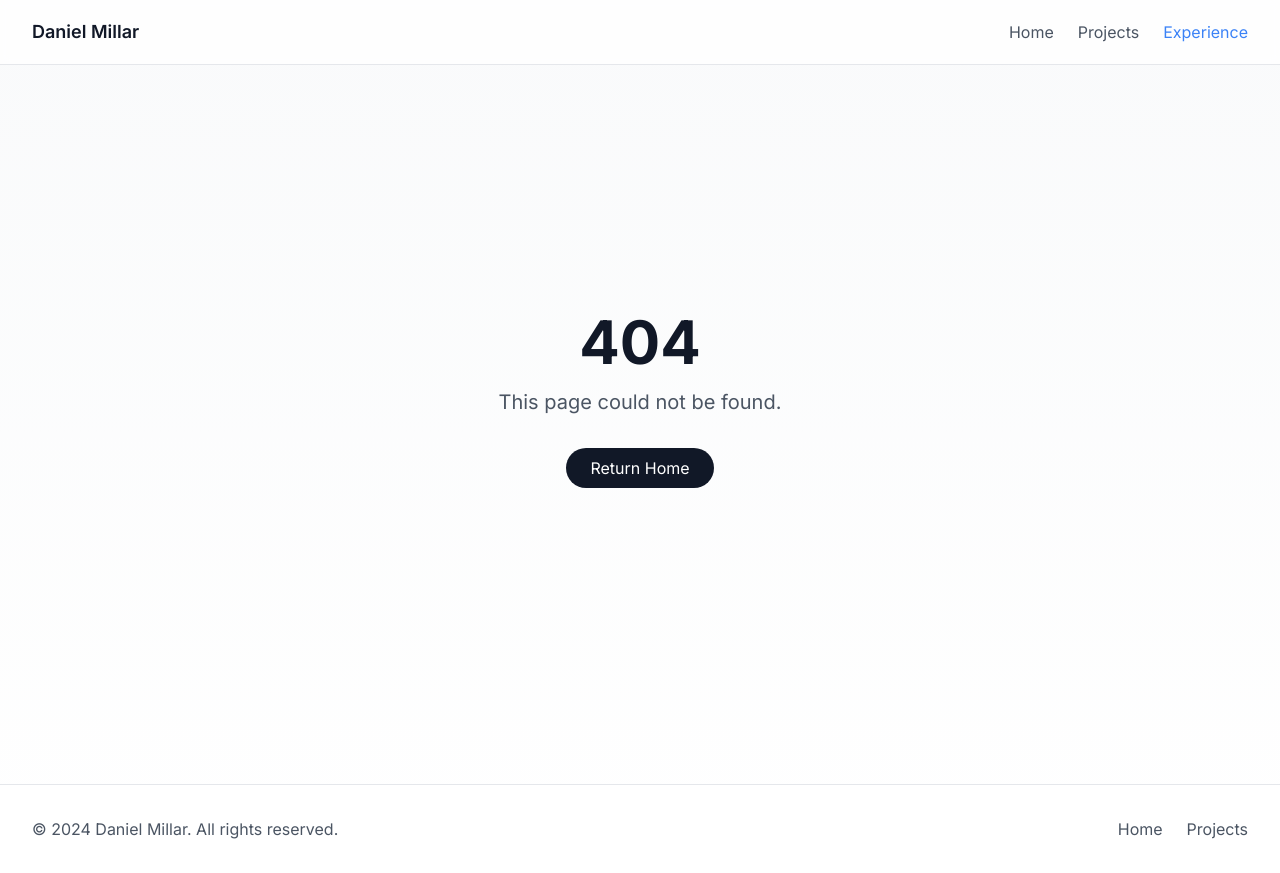
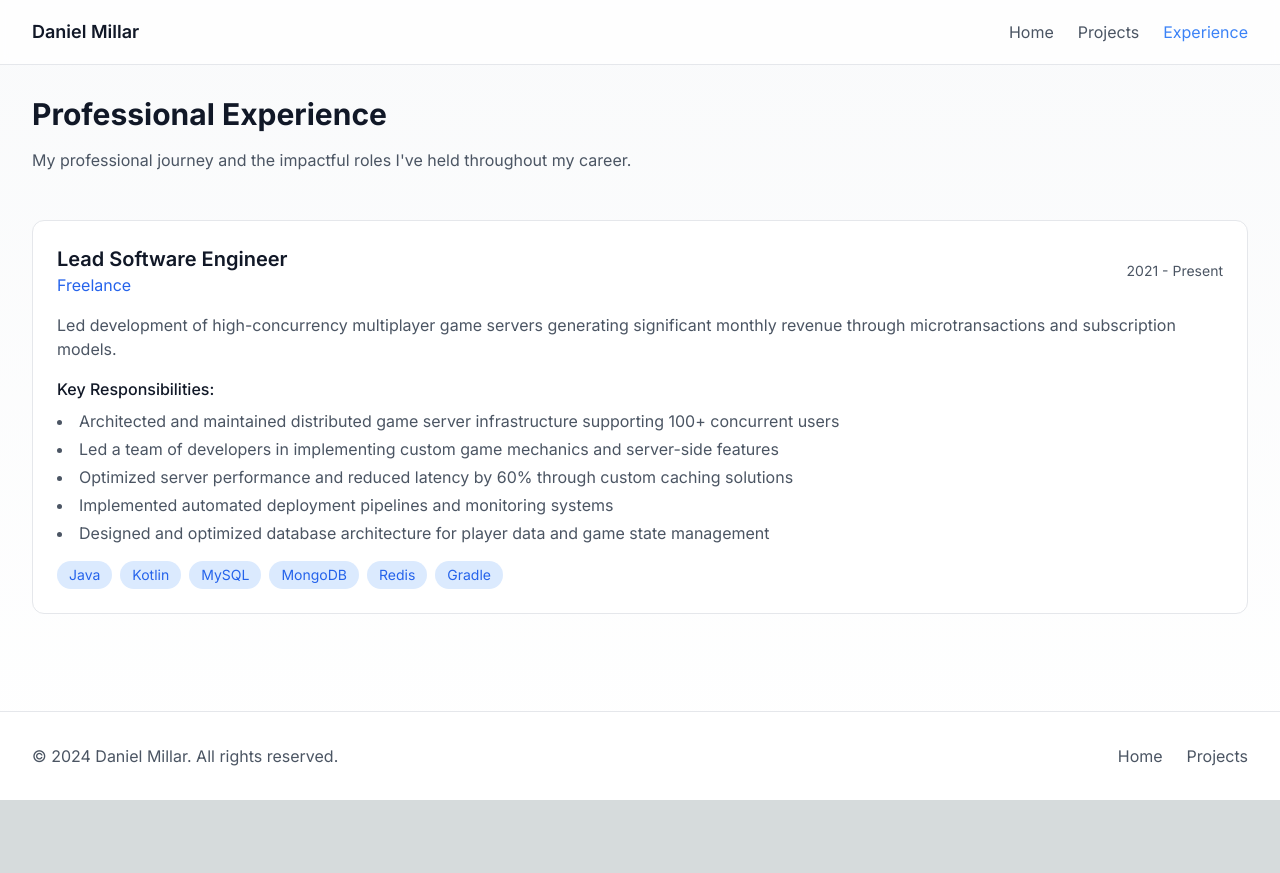
Before and after one commit to danielmillar/Portfolio, a Next.js app: page /experience in a window 1280 px wide. Before the commit this address had no page. After the commit the page ends 800 px from the top, so only its background shows below. Built offline with nearby package versions, Linux system fonts and the light colour scheme.

Commit message:
feat(): Add professional experience

```diff
--- /dev/null
+++ b/src/app/experience/page.tsx
@@ -0,0 +1,72 @@
+import Navigation from '@/components/shared/Navigation';
+import Footer from '@/components/shared/Footer';
+import { Experience, experiences } from '@/data/experience';
+
+export default function ExperiencePage() {
+    return (
+        <div className="min-h-screen flex flex-col bg-gradient-to-b from-gray-50 to-white dark:from-gray-900 dark:to-gray-800">
+            <Navigation />
+            <main className="flex-grow max-w-7xl mx-auto px-4 pt-24 pb-20 sm:px-6 lg:px-8">
+                <div className="mb-12">
+                    <h1 className="text-3xl font-bold text-gray-900 dark:text-white mb-4">
+                        Professional Experience
+                    </h1>
+                    <p className="text-gray-600 dark:text-gray-400">
+                        My professional journey and the impactful roles I've held throughout my career.
+                    </p>
+                </div>
+
+                <div className="space-y-8">
+                    {experiences.map((experience, index) => (
+                        <ExperienceCard key={index} {...experience} />
+                    ))}
+                </div>
+            </main>
+            <Footer />
+        </div>
+    );
+}
+
+function ExperienceCard({ company, position, period, description, responsibilities, technologies }: Experience) {
+    return (
+        <div className="group rounded-xl border border-gray-200 dark:border-gray-700 p-6 bg-white dark:bg-gray-800 hover:shadow-lg transition">
+            <div className="flex flex-col space-y-4">
+                <div className="flex flex-col sm:flex-row sm:items-center sm:justify-between gap-2">
+                    <div>
+                        <h2 className="text-xl font-semibold text-gray-900 dark:text-white">
+                            {position}
+                        </h2>
+                        <p className="text-blue-600 dark:text-blue-400">{company}</p>
+                    </div>
+                    <span className="text-sm text-gray-600 dark:text-gray-400">
+                        {period}
+                    </span>
+                </div>
+
+                <p className="text-gray-600 dark:text-gray-400">
+                    {description}
+                </p>
+
+                <div className="space-y-2">
+                    <h3 className="font-medium text-gray-900 dark:text-white">Key Responsibilities:</h3>
+                    <ul className="list-disc list-inside space-y-1 text-gray-600 dark:text-gray-400">
+                        {responsibilities.map((responsibility, index) => (
+                            <li key={index}>{responsibility}</li>
+                        ))}
+                    </ul>
+                </div>
+
+                <div className="flex flex-wrap gap-2">
+                    {technologies.map((tech, index) => (
+                        <span
+                            key={index}
+                            className="px-3 py-1 text-sm bg-blue-100 text-blue-600 dark:bg-blue-900/30 dark:text-blue-300 rounded-full"
+                        >
+                            {tech}
+                        </span>
+                    ))}
+                </div>
+            </div>
+        </div>
+    );
+}
--- a/src/app/page.tsx
+++ b/src/app/page.tsx
@@ -1,6 +1,7 @@
 import Hero from '@/components/home/Hero';
 import Projects from '@/components/home/Projects';
 import Skills from '@/components/home/Skills';
+import Experience from '@/components/home/Experience';
 import Contact from '@/components/home/Contact';
 import Navigation from '@/components/shared/Navigation';
 import Footer from '@/components/shared/Footer';
@@ -11,6 +12,7 @@ export default function Home() {
       <Navigation />
       <main className="flex-grow max-w-7xl mx-auto px-4 pt-24 pb-20 sm:px-6 lg:px-8">
         <Hero />
+        <Experience />
         <Projects />
         <Skills />
         <Contact />
--- /dev/null
+++ b/src/components/home/Experience.tsx
@@ -0,0 +1,69 @@
+import Link from 'next/link';
+import { experiences } from '@/data/experience';
+import { Briefcase, ArrowRight } from 'lucide-react';
+
+export default function Experience() {
+    const featuredExperiences = experiences.filter(exp => exp.featured).slice(0, 2);
+    const hasMoreExperiences = experiences.length > 2;
+
+    return (
+        <section className="mb-16">
+            <div className="flex justify-between items-center mb-8">
+                <h2 className="text-2xl font-bold text-gray-900 dark:text-white">
+                    Professional Experience
+                </h2>
+                {hasMoreExperiences && (
+                    <Link
+                        href="/experience"
+                        className="text-blue-500 hover:text-blue-600 dark:text-blue-400 dark:hover:text-blue-300 flex items-center gap-1 text-sm"
+                    >
+                        View All
+                        <ArrowRight className="w-4 h-4" />
+                    </Link>
+                )}
+            </div>
+
+            <div className="grid grid-cols-1 md:grid-cols-2 gap-6">
+                {featuredExperiences.map((experience, index) => (
+                    <Link
+                        href="/experience"
+                        key={index}
+                    >
+                        <div
+                            className="h-full p-6 rounded-xl border border-gray-200 dark:border-gray-700 bg-white dark:bg-gray-800 hover:shadow-lg transition cursor-pointer"
+                        >
+                            <div className="flex items-center gap-3 mb-4">
+                                <div className="p-2 rounded-lg bg-blue-100 dark:bg-blue-900/30 text-blue-600 dark:text-blue-400">
+                                    <Briefcase className="w-5 h-5" />
+                                </div>
+                                <div>
+                                    <h3 className="font-semibold text-gray-900 dark:text-white">
+                                        {experience.position}
+                                    </h3>
+                                    <p className="text-sm text-blue-600 dark:text-blue-400">
+                                        {experience.company} • {experience.period}
+                                    </p>
+                                </div>
+                            </div>
+
+                            <p className="text-gray-600 dark:text-gray-400 mb-4">
+                                {experience.description}
+                            </p>
+
+                            <div className="flex flex-wrap gap-2">
+                                {experience.technologies.map((tech, index) => (
+                                    <span
+                                        key={index}
+                                        className="px-3 py-1 text-sm bg-blue-100 text-blue-600 dark:bg-blue-900/30 dark:text-blue-300 rounded-full"
+                                    >
+                                        {tech}
+                                    </span>
+                                ))}
+                            </div>
+                        </div>
+                    </Link>
+                ))}
+            </div>
+        </section>
+    );
+}
--- /dev/null
+++ b/src/data/experience.ts
@@ -0,0 +1,27 @@
+export interface Experience {
+    company: string;
+    position: string;
+    period: string;
+    description: string;
+    responsibilities: string[];
+    technologies: string[];
+    featured: boolean;
+}
+
+export const experiences: Experience[] = [
+    {
+        company: "Freelance",
+        position: "Lead Software Engineer",
+        period: "2021 - Present",
+        description: "Led development of high-concurrency multiplayer game servers generating significant monthly revenue through microtransactions and subscription models.",
+        responsibilities: [
+            "Architected and maintained distributed game server infrastructure supporting 100+ concurrent users",
+            "Led a team of developers in implementing custom game mechanics and server-side features",
+            "Optimized server performance and reduced latency by 60% through custom caching solutions",
+            "Implemented automated deployment pipelines and monitoring systems",
+            "Designed and optimized database architecture for player data and game state management"
+        ],
+        technologies: ["Java", "Kotlin", "MySQL", "MongoDB", "Redis", "Gradle"],
+        featured: true
+    }
+];
```
